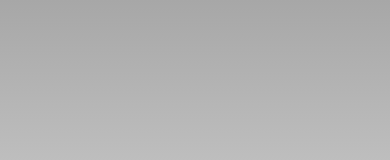
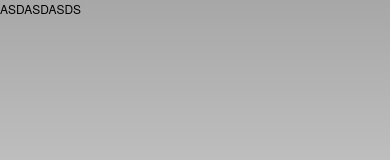
Before and after one commit to LazMustafa/phonegapDeneme, a plain HTML site: page index.html in a window 390 px wide. Shown: the top 160 px of the page. Drawn offline with Linux system fonts and the light colour scheme; some packages are replaced by stand-ins of ours.

Commit message:
index degisti

```diff
--- a/index.html
+++ b/index.html
@@ -42,5 +42,6 @@
         <script type="text/javascript">
             app.initialize();
         </script>
+		asdasdasds
     </body>
 </html>
```
